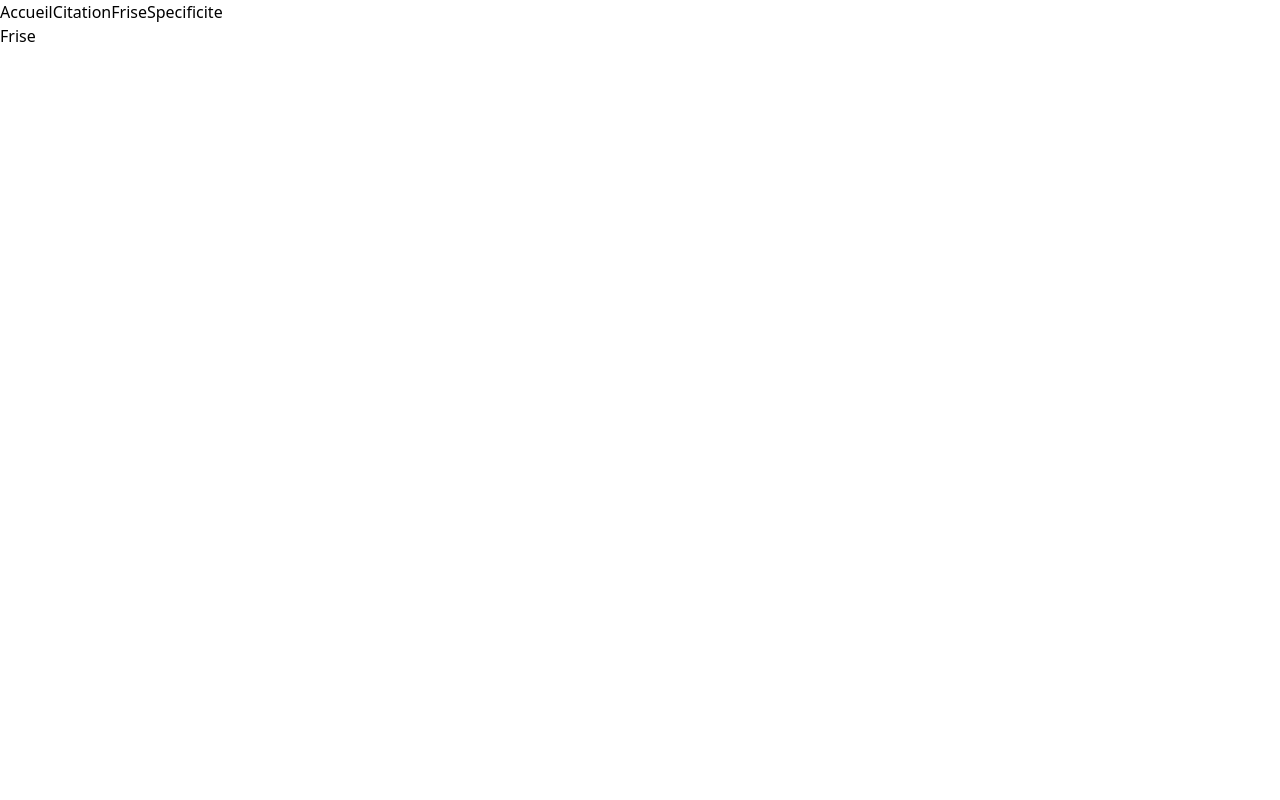
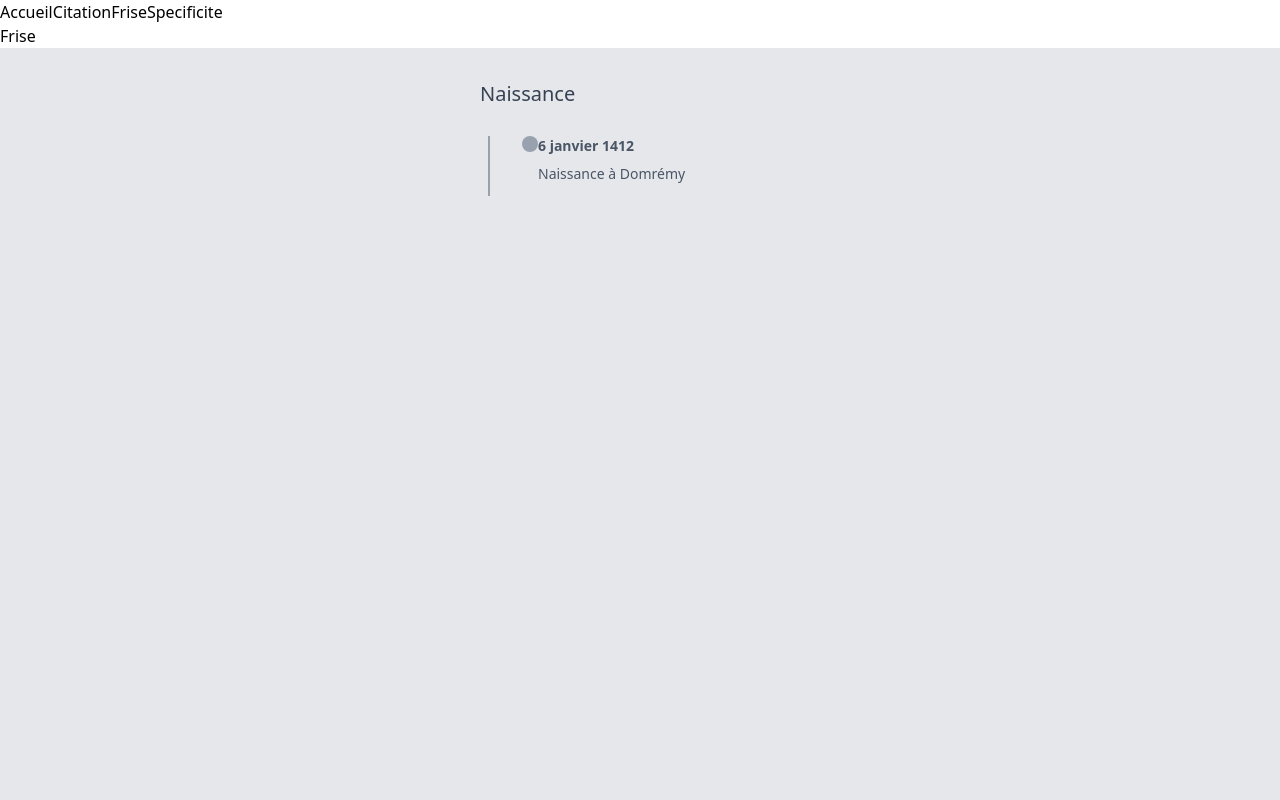
Before and after one commit to adatechschool/grace-adapage-lahcene-et-ines, a React (Vite) app: page /Frise in a window 1280 px wide. Shown: the top 800 px of the page. Built offline with nearby package versions, Linux system fonts and the light colour scheme; the HTML template or start-up script is replaced by a standard one.

Commit message:
timeline

```diff
--- /dev/null
+++ b/src/Components/FriseCards.tsx
@@ -0,0 +1,33 @@
+import type { FriseCards } from "../Types/jeanne_interfaces"
+
+interface Props {
+  friseCards: FriseCards
+}
+
+export function FriseCards({friseCards}: Props) {
+  return (
+     <section className="bg-gray-200 min-h-screen flex justify-center p-8">
+  <div className="w-80">
+    <h2 className="text-xl text-gray-700 mb-7">
+      {friseCards.title}
+    </h2>
+    {/* Container avec le trait continu */}
+    <ul className="relative border-l-2 border-gray-400 ml-2 ">
+      <li className="relative list-none pb-3 pl-8 flex justify-start">
+        {/* Cercle aligné avec le titre */}
+        <div className=" flex justify-start  top-0 w-4 h-4 bg-gray-400 rounded-full"></div>
+        {/* Contenu */}
+        <div className="text-sm text-gray-600">
+          <p className="font-semibold">{friseCards.date}</p>
+          <p className="mt-2">{friseCards.description}</p>
+        </div>
+      </li>
+
+    </ul>
+  </div>
+</section>
+
+
+
+  )
+}
--- a/src/Pages/Frise.tsx
+++ b/src/Pages/Frise.tsx
@@ -1,10 +1,27 @@
-export function Frise() {
+
+import { jeanne } from "../data/Jeanne";
+import { FriseCards } from "../Components/FriseCards";
 
 
 
+export function Frise() {
+
     return (
 
-             <div> Frise </div>
+        <div>
+            <p>Frise</p>
+            {jeanne.frise.map((fr) => (
+                <FriseCards
 
-    )
-}
+                    key={fr.id}
+                    friseCards={fr}
+                />
+
+
+
+            ))}
+        </div>
+
+        )
+
+        }
--- a/src/Types/jeanne_interfaces.ts
+++ b/src/Types/jeanne_interfaces.ts
@@ -5,7 +5,7 @@ export interface Citation {
 
 }
 
-export interface Evenement {
+export interface FriseCards {
     id: number;
     date: string;
     title: string;
@@ -27,5 +27,5 @@ export interface Jeanne {
     image: string;
     specificite: Specificite[];
     citation: Citation[];
-    frise: Evenement[];
+    frise: FriseCards[];
 }
```
Also changed, not shown: src/Components/Evenement.tsx (deleted), 1 other file (tests, documents, lock files or other folders).
